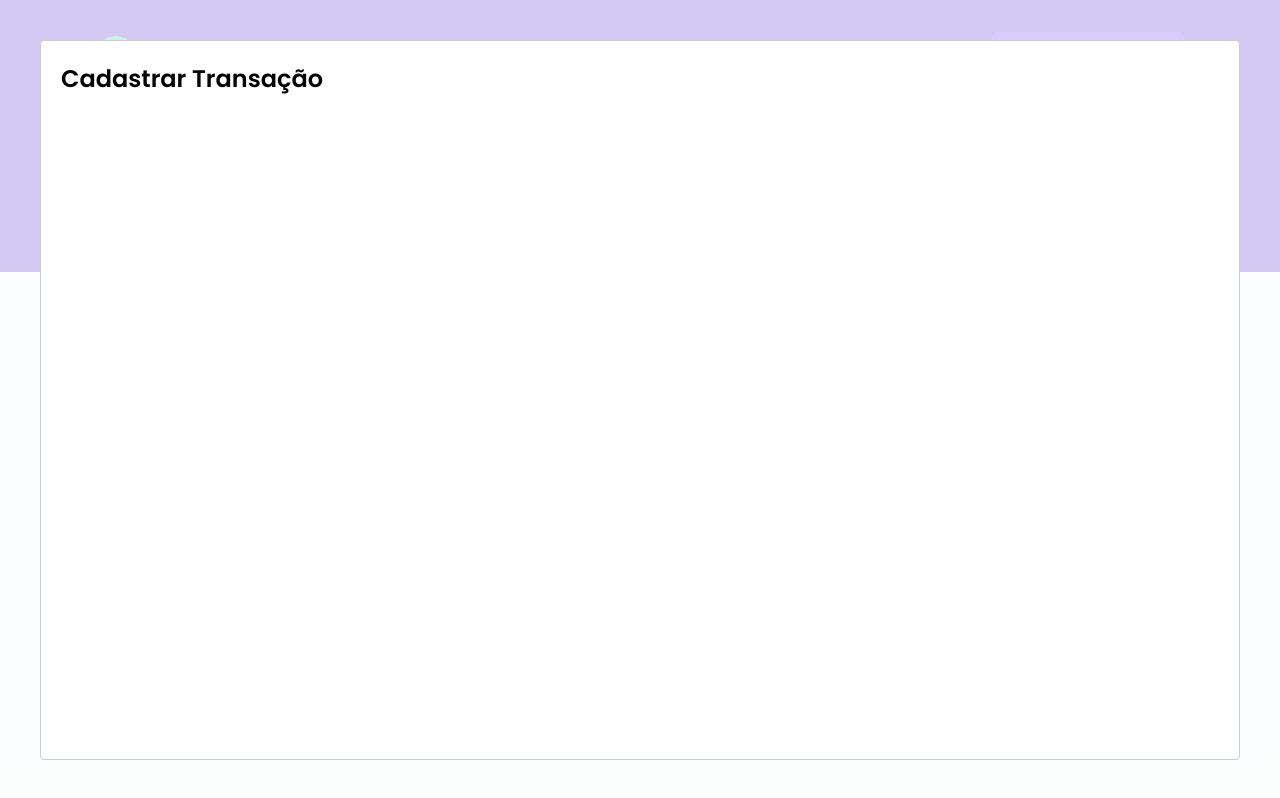
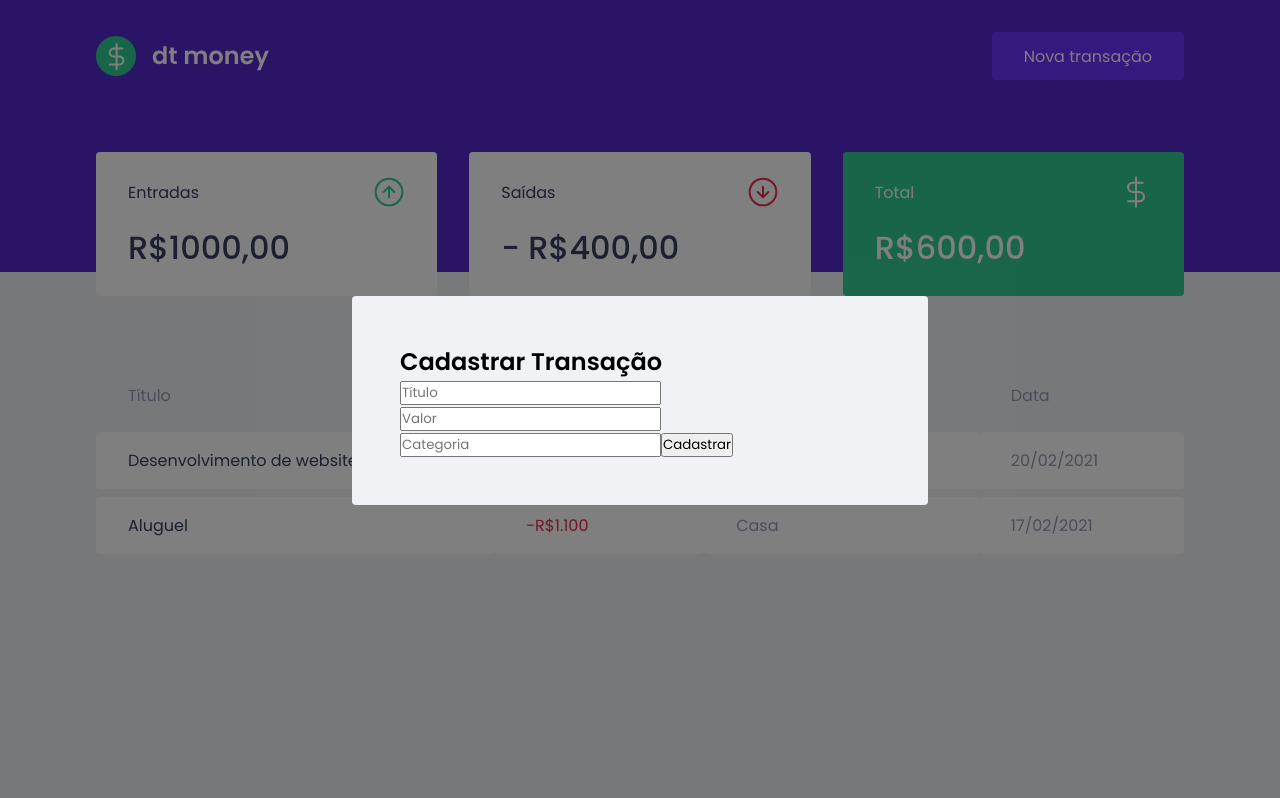
Before and after one commit to MiguelMachado-dev/ignite-chapter2, a React (Create React App) app in the folder dtmoney/: page / in a window 1280 px wide. Both pictures are taken after a click on the button "Nova transação". Built offline with nearby package versions, Linux system fonts and the light colour scheme; no server answers; what miragejs would draw is missing.

Commit message:
feat(modal): create modal structure

```diff
--- a/dtmoney/src/components/NewTransactionModal/index.tsx
+++ b/dtmoney/src/components/NewTransactionModal/index.tsx
@@ -1,5 +1,6 @@
 import Modal from "react-modal";
 
+import * as S from "./styles";
 interface INewTransactonModalProps {
   isOpen: boolean;
   onRequestClose: () => void;
@@ -12,8 +13,21 @@
   onRequestClose,
 }: INewTransactonModalProps) {
   return (
-    <Modal isOpen={isOpen} onRequestClose={onRequestClose}>
-      <h2>Cadastrar Transação</h2>
+    <Modal
+      isOpen={isOpen}
+      onRequestClose={onRequestClose}
+      overlayClassName="react-modal-overlay"
+      className="react-modal-content"
+    >
+      <S.Container>
+        <h2>Cadastrar Transação</h2>
+
+        <input placeholder="Título" type="text" />
+        <input placeholder="Valor" type="number" />
+        <input placeholder="Categoria" type="text" />
+
+        <button type="submit">Cadastrar</button>
+      </S.Container>
     </Modal>
   );
 }
--- a/dtmoney/src/components/NewTransactionModal/styles.ts
+++ b/dtmoney/src/components/NewTransactionModal/styles.ts
@@ -1 +1,3 @@
 import styled from 'styled-components'
+
+export const Container = styled.form``
--- a/dtmoney/src/styles/global.ts
+++ b/dtmoney/src/styles/global.ts
@@ -1,4 +1,4 @@
-import { createGlobalStyle } from 'styled-components'
+import { createGlobalStyle } from "styled-components";
 
 export const GlobalStyles = createGlobalStyle`
   :root {
@@ -52,4 +52,25 @@
     opacity: 0.6;
     cursor: not-allowed;
   }
-`
+
+  .react-modal-overlay {
+    background: rgba(0, 0, 0, 0.5);
+    position: fixed;
+    top: 0;
+    bottom: 0;
+    left: 0;
+    right: 0;
+    display: flex;
+    align-items: center;
+    justify-content: center;
+  }
+
+  .react-modal-content {
+    width: 100%;
+    max-width: 576px;
+    background: var(--background);
+    padding: 3rem;
+    position: relative;
+    border-radius: 0.25rem;
+  }
+`;
```
